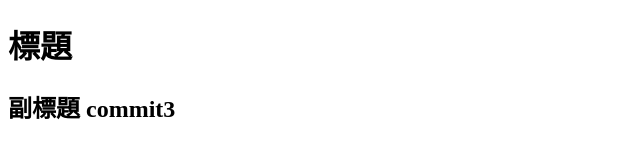
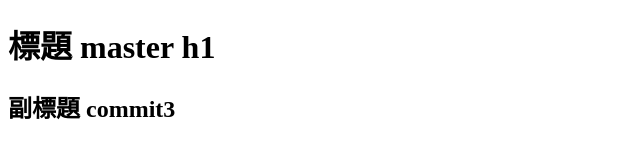
Before and after one commit to tofutsai/0204project, a plain HTML site: page index.html in a window 1280 px wide. Shown: the whole page, without its empty margins (0-640 px from the left). Drawn offline with Linux system fonts and the light colour scheme.

Commit message:
add master h1

```diff
--- a/index.html
+++ b/index.html
@@ -7,7 +7,7 @@
     <title>Document</title>
 </head>
 <body>
-    <h1>標題</h1>
+    <h1>標題 master h1</h1>
     <h2>副標題 commit3</h2>
 </body>
 </html>
```
